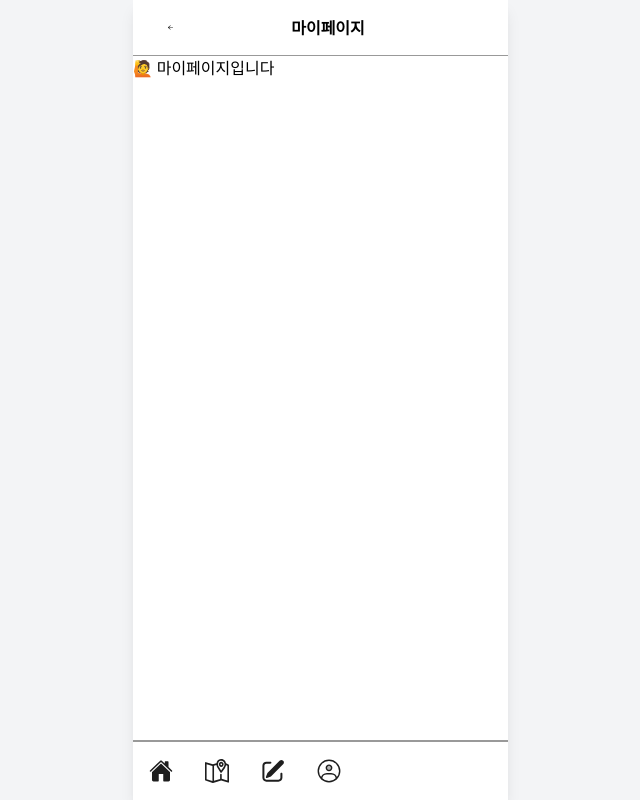
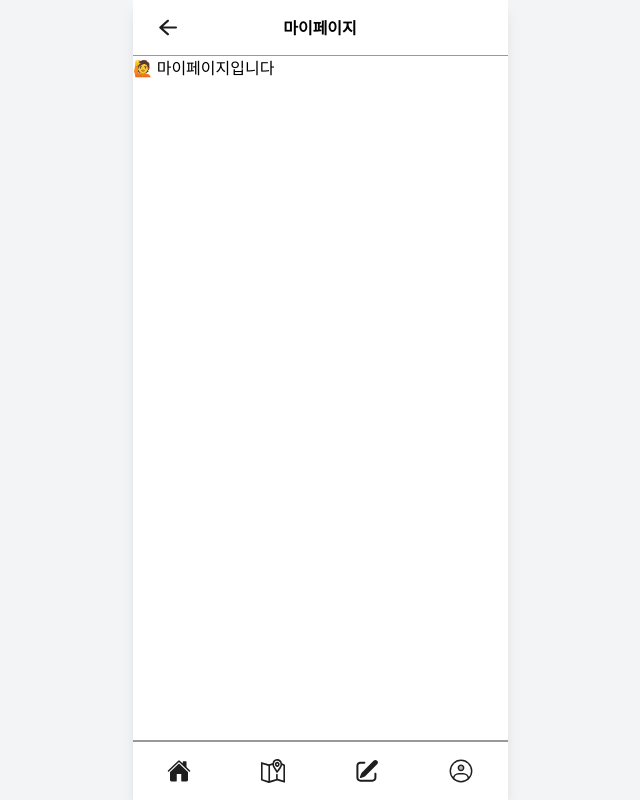
Before and after one commit to dongnae-bangnae/FE, a React (Vite) app: page /mypage in a window 1280 px wide. Shown: the whole page, without its empty margins (320-960 px from the left). Built offline with nearby package versions, Linux system fonts and the light colour scheme.

Commit message:
💄 Fix: Header 화살표 크기 수정 및 BottomTabBar 정렬 문제 해결

```diff
--- a/src/components/common/BottomTabBar.tsx
+++ b/src/components/common/BottomTabBar.tsx
@@ -20,9 +20,9 @@ const BottomTabBar = () => {
   ];
 
   return (
-    <div className="w-full h-[60px] bg-white flex">
+    <div className="w-full h-[60px] bg-white flex justify-center">
       {/* 탭바 wrapper */}
-      <div className="w-full max-w-[375px] border-t-[2px] border-[#999999] bg-white flex h-[60px]">
+      <div className="w-[375px] border-t-[2px] border-[#999999] bg-white flex h-[60px]">
         {tabs.map((tab) => (
           <button
             key={tab.path}
--- a/src/components/common/Header.tsx
+++ b/src/components/common/Header.tsx
@@ -15,21 +15,19 @@ const Header = ({ left, title, right, underline = false }: HeaderProps) => {
 
   return (
     <div
-      className={`w-full h-[56px] flex items-center px-4 bg-white ${
+      className={`w-full h-[56px] flex items-center bg-white ${
         underline ? "border-b border-[#999999]" : ""
       }`}
     >
       {/* 왼쪽 */}
-      <div className="w-[40px] flex items-center justify-start">
+      <div className="w-[60px] flex items-center justify-start">
         {left ?? (
           <button onClick={() => navigate(-1)}>
             <img
               src={BackArrowIcon}
               alt="뒤로가기"
               style={{
-                width: "24px",
-                height: "24px",
-                objectFit: "contain",
+                objectFit: "contain", // 화살표 뜨지 않게 설정
                 display: "block"
               }}
             />
@@ -43,7 +41,7 @@ const Header = ({ left, title, right, underline = false }: HeaderProps) => {
       </div>
 
       {/* 오른쪽 */}
-      <div className="flex items-center min-w-[24px] justify-end">
+      <div className="w-[60px] flex items-center justify-end">
         {right ?? null}
       </div>
     </div>
--- a/src/index.css
+++ b/src/index.css
@@ -9,6 +9,9 @@ html, body, #root {
   padding: 0;
   width: 100%;
   height: 100%;
+  display: flex;
+  justify-content: center;
+  align-items: center;
   background-color: white;
   overflow: hidden;
   overscroll-behavior: none;
@@ -19,7 +22,6 @@ html, body, #root {
 }
 
 button {
-  all: unset;
   box-sizing: border-box;
   display: inline-flex;
   justify-content: center;
--- a/src/layouts/Layout.tsx
+++ b/src/layouts/Layout.tsx
@@ -10,7 +10,7 @@ const Layout = () => {
   return (
     <div className="w-full min-h-screen flex justify-center bg-gray-100">
       <div
-        className="flex flex-col w-full max-w-[375px] bg-white shadow-lg"
+        className="flex flex-col w-[375px] bg-white shadow-lg"
         style={{ height: "calc(var(--vh, 1vh) * 100)" }}
       >
         {/* 메인 콘텐츠 */}
```
